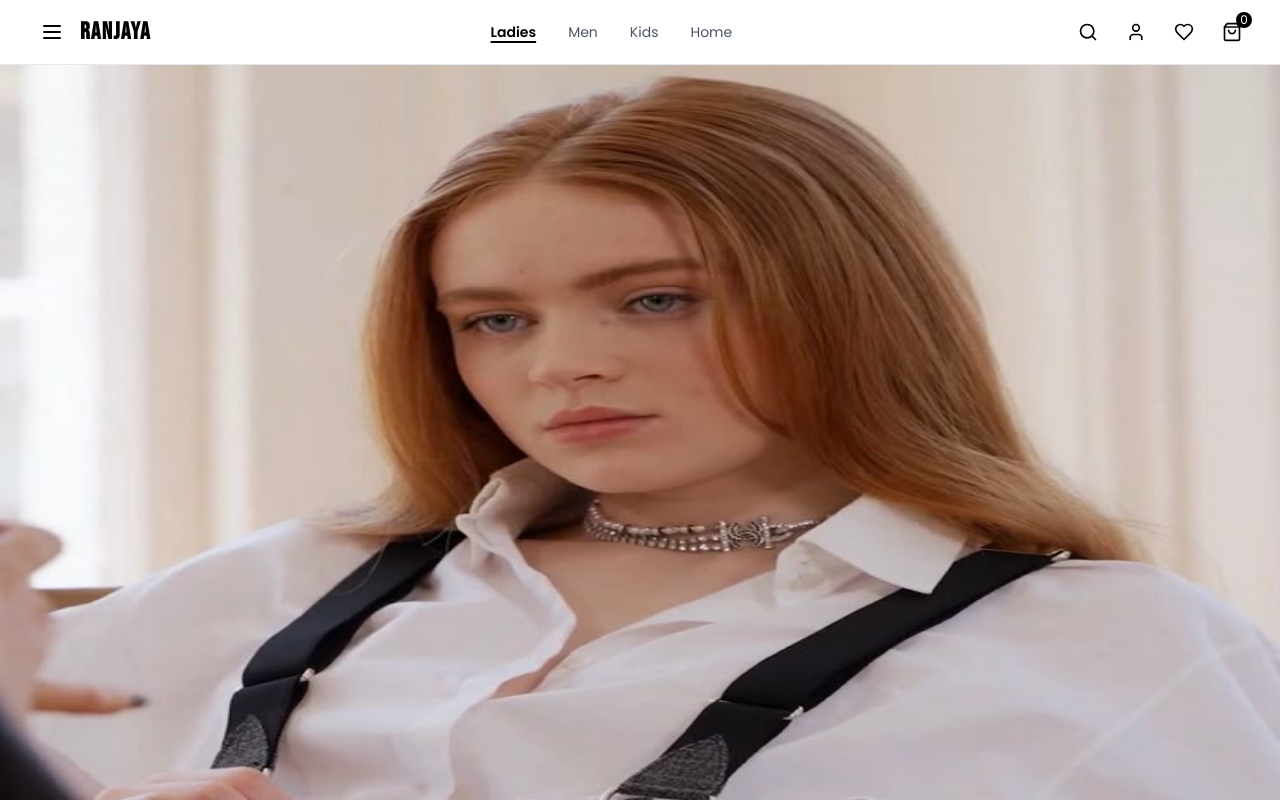
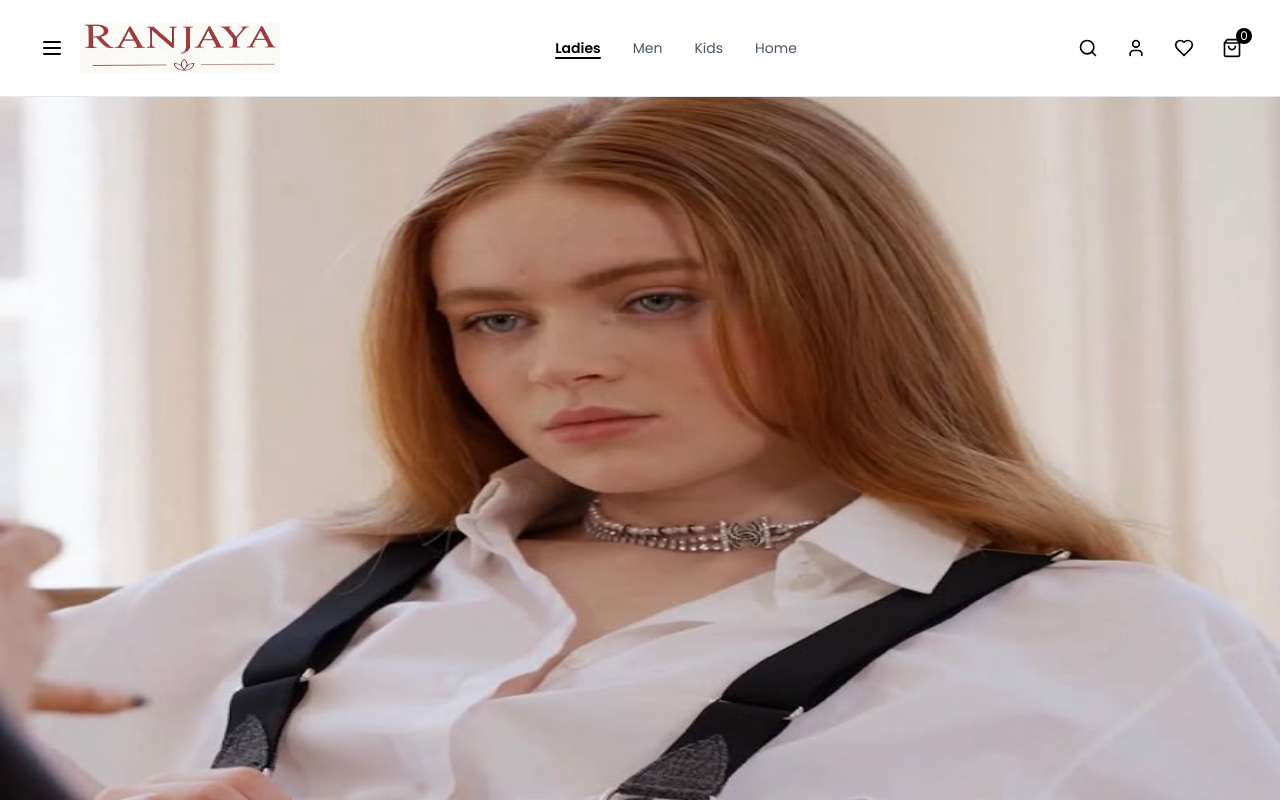
Before and after one commit to JairamDeo/Clothing-Brand-Website, a React (Vite) app in the folder client/: page / in a window 1280 px wide. Shown: the top 800 px of the page. Built offline with nearby package versions, Linux system fonts and the light colour scheme.

Commit message:
logo update

```diff
--- a/client/src/App.css
+++ b/client/src/App.css
@@ -1,4 +1,5 @@
 /* In your src/App.css or a global CSS file */
 body {
     font-family: 'Poppins', sans-serif;
+    /* background-color: #eeede9 !important; */
   }
--- a/client/src/Components/Navbar.jsx
+++ b/client/src/Components/Navbar.jsx
@@ -3,6 +3,7 @@ import { Link, useLocation, useNavigate } from 'react-router-dom';
 import { Search, ShoppingBag, User, Heart, Menu, X, ChevronDown } from 'lucide-react';
 import CategoryDrawer from './CategoryDrawer';
 import SearchBar from './SearchBar';
+import logo from '../assets/logo.jpg'; // ✅ Import logo image
 
 export default function Navbar() {
   const [isMenuOpen, setIsMenuOpen] = useState(false);
@@ -13,7 +14,6 @@ export default function Navbar() {
   const location = useLocation();
   const navigate = useNavigate();
 
-  // Check screen size and set window width
   useEffect(() => {
     const handleResize = () => setWindowWidth(window.innerWidth);
     window.addEventListener('resize', handleResize);
@@ -22,7 +22,6 @@ export default function Navbar() {
 
   const isMobile = windowWidth < 768;
 
-  // Navigation categories with their routes
   const navCategories = [
     { name: 'Ladies', path: '/' },
     { name: 'Men', path: '/men' },
@@ -35,38 +34,31 @@ export default function Navbar() {
   const toggleMenu = () => {
     setIsMenuOpen(!isMenuOpen);
     if (isSearchOpen) setIsSearchOpen(false);
-    // Close category drawer when mobile menu is toggled
     if (activeCategoryDrawer) setActiveCategoryDrawer(null);
   };
 
   const toggleSearch = () => {
     setIsSearchOpen(!isSearchOpen);
     if (isMenuOpen) setIsMenuOpen(false);
-    // Close category drawer when search is toggled
     if (activeCategoryDrawer) setActiveCategoryDrawer(null);
   };
 
   const openDrawer = () => {
-    // Default to 'Ladies' category when opening the drawer
     setActiveCategoryDrawer('Ladies');
-    // Close mobile menu if it's open
     if (isMenuOpen) setIsMenuOpen(false);
   };
 
-  // Check if current location path matches the nav item path
   const isActive = (path) => location.pathname === path;
 
   return (
     <div className="text-sm">
-      {/* Main navbar */}
-      <div className=" bg-white border-b border-gray-200 fixed top-0 left-0 right-0 w-full z-40">
+      <div className="bg-white border-b border-gray-200 fixed top-0 left-0 right-0 w-full z-40 h-auto">
         <div className="container mx-auto px-4 md:px-8">
-          <div className="flex items-center justify-between h-16">
-            {/* Logo - centered on mobile, left-aligned on desktop */}
+          <div className="flex items-center justify-between h-24">
             {isMobile ? (
               <div className="flex mx-auto">
                 <Link to="/" className="flex items-center">
-                  <h1 className="text-2xl font-bold font-bebas text-black tracking-wider">RANJAYA</h1>
+                  <img src={logo} alt="RANJAYA Logo" className="w-[200px] h-[50px] object-fit" />
                 </Link>
               </div>
             ) : (
@@ -75,12 +67,11 @@ export default function Navbar() {
                   <Menu size={24} />
                 </button>
                 <Link to="/" className="flex items-center">
-                  <h1 className="text-2xl font-bold font-bebas text-black tracking-wider">RANJAYA</h1>
+                  <img src={logo} alt="RANJAYA Logo" className="w-[200px] h-[50px] object-fit " />
                 </Link>
               </div>
             )}
 
-            {/* Desktop Navigation */}
             <nav id="nav-links" className="hidden md:flex space-x-8 mx-8 flex-grow justify-center">
               {navCategories.map((item) => (
                 <Link
@@ -97,7 +88,6 @@ export default function Navbar() {
               ))}
             </nav>
 
-            {/* Right Icons */}
             <div className="flex items-center space-x-3 md:space-x-4">
               <button
                 onClick={toggleSearch}
@@ -130,7 +120,6 @@ export default function Navbar() {
                   0
                 </span>
               </Link>
-              {/* Mobile menu button moved to the right side with other icons */}
               {isMobile && (
                 <button
                   id="menu-button"
@@ -143,7 +132,6 @@ export default function Navbar() {
             </div>
           </div>
 
-          {/* Mobile Navigation Row - NEW ADDITION */}
           {isMobile && (
             <div className="flex justify-center overflow-x-auto py-2 border-t border-gray-100">
               <nav className="flex space-x-6">
@@ -166,10 +154,8 @@ export default function Navbar() {
         </div>
       </div>
 
-      {/* Search Bar Component */}
       <SearchBar isSearchOpen={isSearchOpen} setIsSearchOpen={setIsSearchOpen} isMobile={isMobile} />
 
-      {/* Mobile Menu */}
       {isMenuOpen && isMobile && (
         <div className="bg-white fixed inset-0 z-50 overflow-y-auto">
           <div className="p-4">
@@ -177,7 +163,7 @@ export default function Navbar() {
               <button onClick={toggleMenu}>
                 <X size={24} />
               </button>
-              <h1 className="text-xl font-bold font-bebas">RANJAYA</h1>
+              <img src={logo} alt="RANJAYA Logo" className="w-[190px] h-auto object-contain" />
               <Link to="#" className="p-1 relative">
                 <ShoppingBag size={20} />
                 <span className="absolute -top-1 -right-1 bg-black text-white text-xs rounded-full h-4 w-4 flex items-center justify-center">
@@ -224,7 +210,6 @@ export default function Navbar() {
         </div>
       )}
 
-      {/* Category Drawer Component */}
       <CategoryDrawer
         activeCategoryDrawer={activeCategoryDrawer}
         setActiveCategoryDrawer={setActiveCategoryDrawer}
--- a/client/tailwind.config.js
+++ b/client/tailwind.config.js
@@ -10,6 +10,9 @@ export default {
         poppins: ['Poppins', 'sans-serif'],
         bebas: ['Bebas Neue', 'sans-serif'],
       },
+      backgroundImage: {
+        'Logo' : "url('../assets/logo.jpg')",
+      },
     },
   },
   plugins: [],
```
Also changed, not shown: client/public/vite.svg, client/src/assets/logo.jpg (added).
